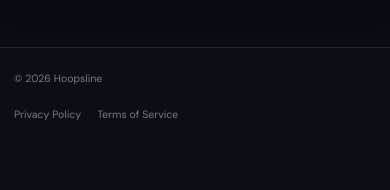
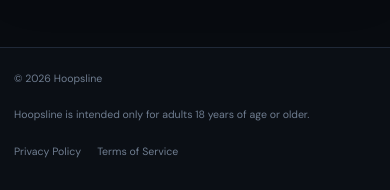
Before and after one commit to AndrewTernes/Hoopsline-Waitlist, a Flask app: page /waitlist in a window 390 px wide. Shown: the part 1996-2186 px from the top of the page. Before the commit the page ends 2117 px from the top, so only its background shows below. Run offline with Flask 3, Linux system fonts and the light colour scheme; some libraries are stand-ins or nearby versions.

Commit message:
Add 18+ eligibility notice to footer

```diff
--- a/templates/waitlist.html
+++ b/templates/waitlist.html
@@ -488,6 +488,11 @@
       gap: 16px;
     }
 
+    .wl-footer__age {
+      flex: 1;
+      text-align: center;
+    }
+
     .wl-footer a {
       color: var(--wl-muted);
       text-decoration: none;
@@ -557,6 +562,10 @@
       .wl-footer__inner {
         align-items: flex-start;
         flex-direction: column;
+      }
+
+      .wl-footer__age {
+        text-align: left;
       }
     }
   </style>
@@ -692,6 +701,7 @@
   <footer class="wl-footer">
     <div class="wl-footer__inner">
       <span>&copy; 2026 Hoopsline</span>
+      <span class="wl-footer__age">Hoopsline is intended only for adults 18 years of age or older.</span>
       <nav aria-label="Legal">
         <a href="{{ url_for('privacy') }}">Privacy Policy</a>
         <a href="{{ url_for('terms') }}">Terms of Service</a>
```
